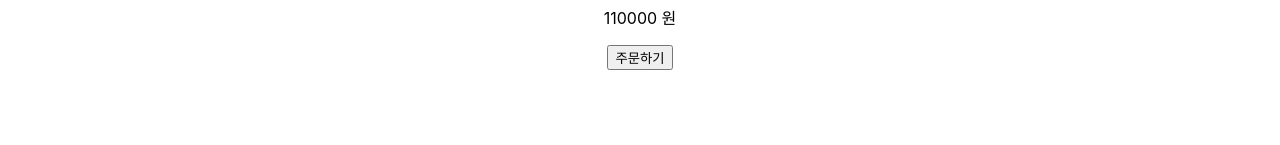
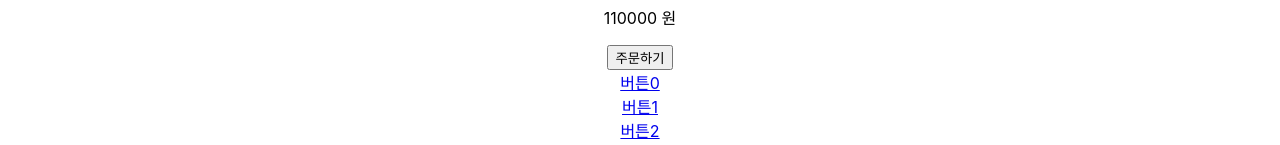
Before and after one commit to dkdkwl/apple-react, a React (Create React App) app: page /detail/1 in a window 1280 px wide. Shown: the part 1149-1294 px from the top of the page. Before the commit the page ends 1219 px from the top, so only its background shows below. Built offline with nearby package versions, Linux system fonts and the light colour scheme; the HTML template or start-up script is replaced by a standard one.

Commit message:
탭기능 만들고 트랜지션 효과넣기

```diff
--- a/src/App.css
+++ b/src/App.css
@@ -1,5 +1,17 @@
 .App {
   text-align: center;
+}
+.container{
+  transition: all 0.5s;
+  opacity: 0;
+}
+
+.start{
+  opacity: 0;
+}
+.end{
+  opacity: 1;
+  transition: opacity 0.5s;
 }
 
 .App-logo {
@@ -28,6 +40,13 @@
   color: #61dafb;
 }
 
+.main-bg{
+  height: 300px;
+  background-image: url();
+  background-size: cover;
+  background-position: center;
+}
+
 @keyframes App-logo-spin {
   from {
     transform: rotate(0deg);
--- a/src/App.js
+++ b/src/App.js
@@ -11,6 +11,7 @@ function App() {
 
   let [shoes,setShoes] = useState(data)
   let navigate = useNavigate();
+  let [clickCount,setClickCount] = useState(1);
 
    return (
     <div className="App">
@@ -36,8 +37,10 @@ function App() {
                     <Items i={i+1} shoes={shoes[i]} key={i} />
                   )
                 })}
-
                 <button onClick={()=>{
+                  let clickNum = ++clickCount;
+                  setClickCount(clickNum);
+                  console.log(clickCount);
                   axios.get('https://codingapple1.github.io/shop/data2.json')
                   .then(
                     (결과)=>{
@@ -71,7 +74,6 @@ function About(){
   )
 }
 
-
 function EventPage(){
   return(
     <div>
@@ -80,7 +82,6 @@ function EventPage(){
     </div>
   )
 }
-
 
 function Items(props){
   return(
--- a/src/routes/Detail.js
+++ b/src/routes/Detail.js
@@ -1,26 +1,33 @@
 import { useEffect, useState } from "react";
 import { useParams } from "react-router-dom";
+import {Nav} from "react-bootstrap";
 
 function Detail(props){
 
     let {id} = useParams();
     let [count,setCount] = useState(0);
+    let 찾은상품 = props.shoes.find(function(x){ return x.id == id; });
     // let [alert,setAlert] = useState(true);
     let [num,setNum] = useState("");
-    let 찾은상품 = props.shoes.find(function(x){
-        return x.id == id;
-    });
+    let [탭, 탭변경] = useState(0);
 
+    let [contentFade, setContentFade] = useState('');
+    useEffect(()=>{
+        setContentFade('end');
+        return ()=>{
+            setContentFade('')
+        }
+
+    },[])
 
 
     return(
-
-        <div className="container">
-            {/* {alert == true
+        <div className={"container " + contentFade}>
+            {alert == true
             ? <div className="alert alert-warning">
                 2초이내 구매시 할인
             </div>
-            : null} */}
+            : null}
             {count}
             <button onClick={()=>{
                 setCount(++count);
@@ -37,8 +44,39 @@ function Detail(props){
                 <button className="btn btn-danger">주문하기</button>
                 </div>
             </div>
+            <Nav variant="tabs"  defaultActiveKey="link0">
+                <Nav.Item>
+                <Nav.Link onClick={()=>{탭변경(0)}} eventKey="link0">버튼0</Nav.Link>
+                </Nav.Item>
+                <Nav.Item>
+                <Nav.Link onClick={()=>{탭변경(1)}}  eventKey="link1">버튼1</Nav.Link>
+                </Nav.Item>
+                <Nav.Item>
+                <Nav.Link onClick={()=>{탭변경(2)}}  eventKey="link2">버튼2</Nav.Link>
+                </Nav.Item>
+            </Nav>
+            <TabContent 탭 = {탭}/>
         </div>
     )
+
+}
+function TabContent({탭}){
+
+    let [fade, setFade] = useState('');
+
+    useEffect(()=>{
+        setTimeout(()=>{
+            setFade('end');
+        },100);
+        return ()=>{
+            setFade('');
+        }
+    },[탭])
+
+    return <div className = {"start " + fade}>
+        {[<div>내용0</div>, <div>내용1</div>, <div>내용2</div>][탭]}
+    </div>
+
 }
 
 export default Detail;
```
